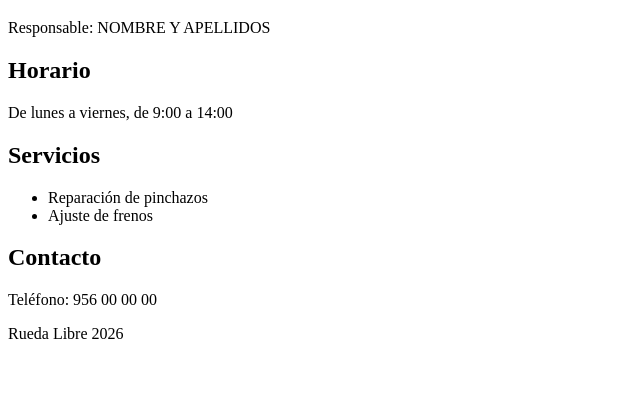
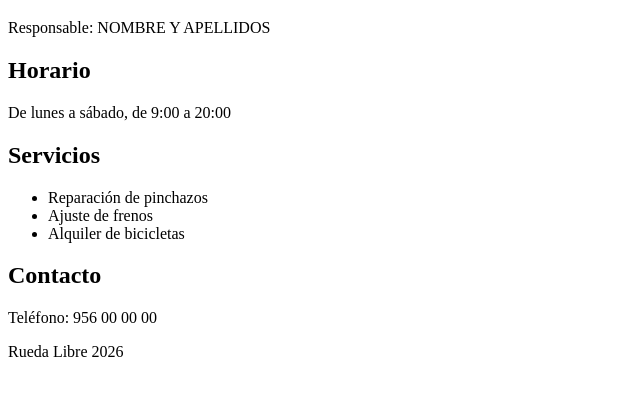
Before and after one commit to Alberto-Atencia-Olivencia/o-examen-rueda-atencia, a plain HTML site: page index.html in a window 1280 px wide. Shown: the part 61-456 px from the top of the page, without its empty margins (0-640 px from the left). Drawn offline with Linux system fonts and the light colour scheme.

Commit message:
Amplía el horario y añade alquiler

```diff
--- a/index.html
+++ b/index.html
@@ -9,12 +9,13 @@
   <p>Responsable: NOMBRE Y APELLIDOS</p>
 
   <h2>Horario</h2>
-  <p>De lunes a viernes, de 9:00 a 14:00</p>
+  <p>De lunes a sábado, de 9:00 a 20:00</p>
 
   <h2>Servicios</h2>
   <ul>
     <li>Reparación de pinchazos</li>
     <li>Ajuste de frenos</li>
+    <li>Alquiler de bicicletas</li>
   </ul>
 
   <h2>Contacto</h2>
```
